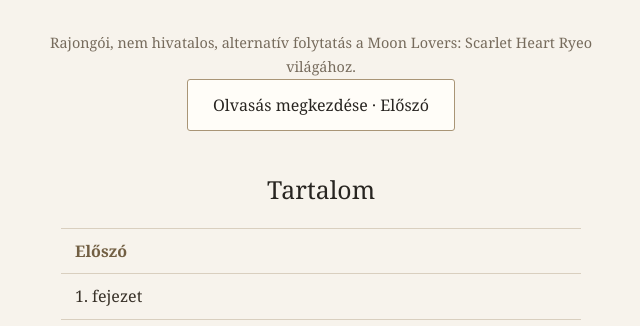
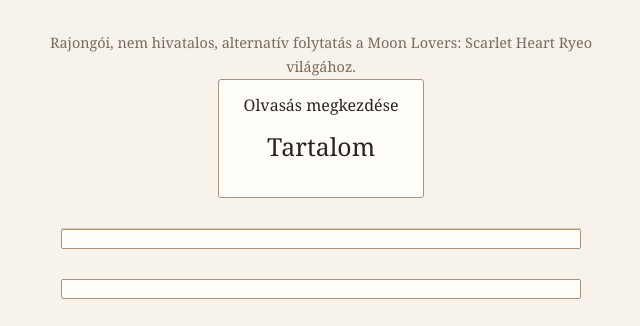
Before and after one commit to Eva-ahjumma/a-mult-ami-osszekot, a plain HTML site: page index.html in a window 1280 px wide. Shown: the part 434-760 px from the top of the page, without its empty margins (319-959 px from the left). Drawn offline with Linux system fonts and the light colour scheme.

Commit message:
Update index.html

```diff
--- a/index.html
+++ b/index.html
@@ -94,7 +94,7 @@
     <p class="author">Evelyn Leslie</p>
     <p class="note">Rajongói, nem hivatalos, alternatív folytatás a Moon Lovers: Scarlet Heart Ryeo világához.</p>
 
-    <a class="start" href="00eloszo.html">Olvasás megkezdése · Előszó</a>
+    <a class="start" href="00eloszo.html">Olvasás megkezdése
 
     <h2>Tartalom</h2>
     <ol class="chapters">
```
